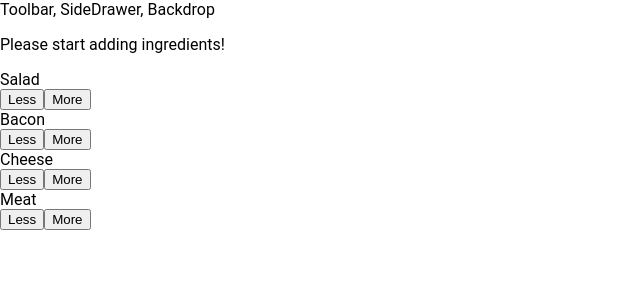
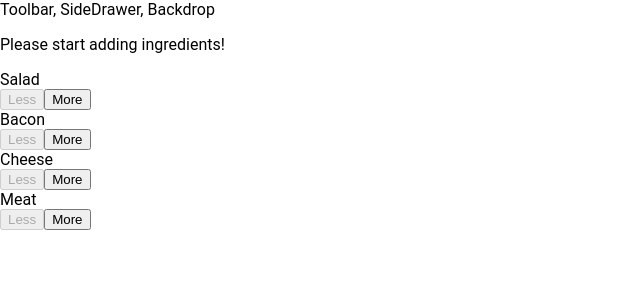
Before and after one commit to juliezimmer/burger_maker, a React app: page / in a window 1280 px wide. Shown: the top 300 px of the page, without its empty margins (0-640 px from the left). Built offline with nearby package versions, Linux system fonts and the light colour scheme.

Commit message:
ingredients can now be removed from the burger

```diff
--- a/src/components/Burger/BuildControls/BuildControl/BuildControl.js
+++ b/src/components/Burger/BuildControls/BuildControl/BuildControl.js
@@ -5,8 +5,17 @@
 const buildControl = (props) => (
    <div className={classes.BuildControl}>
       <div className={classes.Label}>{props.label}</div>
-      <button className={classes.Less}>Less</button>
-      <button className={classes.More} onClick={props.added}>More</button>
+      <button
+         className={classes.Less}
+         onClick={props.removed}
+         disabled={props.disabled}>
+            Less
+         </button>
+      <button
+         className={classes.More}
+         onClick={props.added}>
+           More
+         </button>
    </div>
 );
 
--- a/src/components/Burger/BuildControls/BuildControls.js
+++ b/src/components/Burger/BuildControls/BuildControls.js
@@ -18,6 +18,8 @@
             key={ctrl.label}
             label={ctrl.label}
             added={() => props.ingredientAdded(ctrl.type)}
+            removed={() => props.ingredientRemoved(ctrl.type)}
+            disabled={props.disabled[ctrl.type]}
          />
       ))}
    </div>
--- a/src/containers/BurgerBuilder/BurgerBuilder.js
+++ b/src/containers/BurgerBuilder/BurgerBuilder.js
@@ -41,16 +41,39 @@
       })
    }
 
-   removeIngredientHandler = () => {
-
+   removeIngredientHandler = (type) => {
+      const oldCount = this.state.ingredients[type];
+      if (oldCount <=0) {
+         return;
+      }
+      const updatedCount = oldCount - 1;
+      const updatedIngredients = {
+         ...this.state.ingredients
+      };
+      updatedIngredients[type] = updatedCount;
+      const priceDeduction = INGREDIENT_PRICES[type];
+      const oldPrice = this.state.totalPrice;
+      const newPrice = oldPrice - priceDeduction;
+      this.setState({totalPrice: newPrice, ingredients: updatedIngredients});
    }
 
    render() {
+      // disables 'Less' button if ingredient is 0
+      const disabledInfo = {
+         ...this.state.ingredients // the state object at the top of the class
+      };
+      for (let key in disabledInfo){
+         // disabled[key] is the value of each key
+         disabledInfo[key] = disabledInfo[key] <= 0
+      }
+      // {salad: true, meat: false,...}
       return (
          <Aux>
            <Burger ingredients={this.state.ingredients}/>
             <BuildControls
                ingredientAdded={this.addIngredientHandler}
+               ingredientRemoved=     {this.removeIngredientHandler}
+               disabled={disabledInfo}
             />
          </Aux>
       );
```
